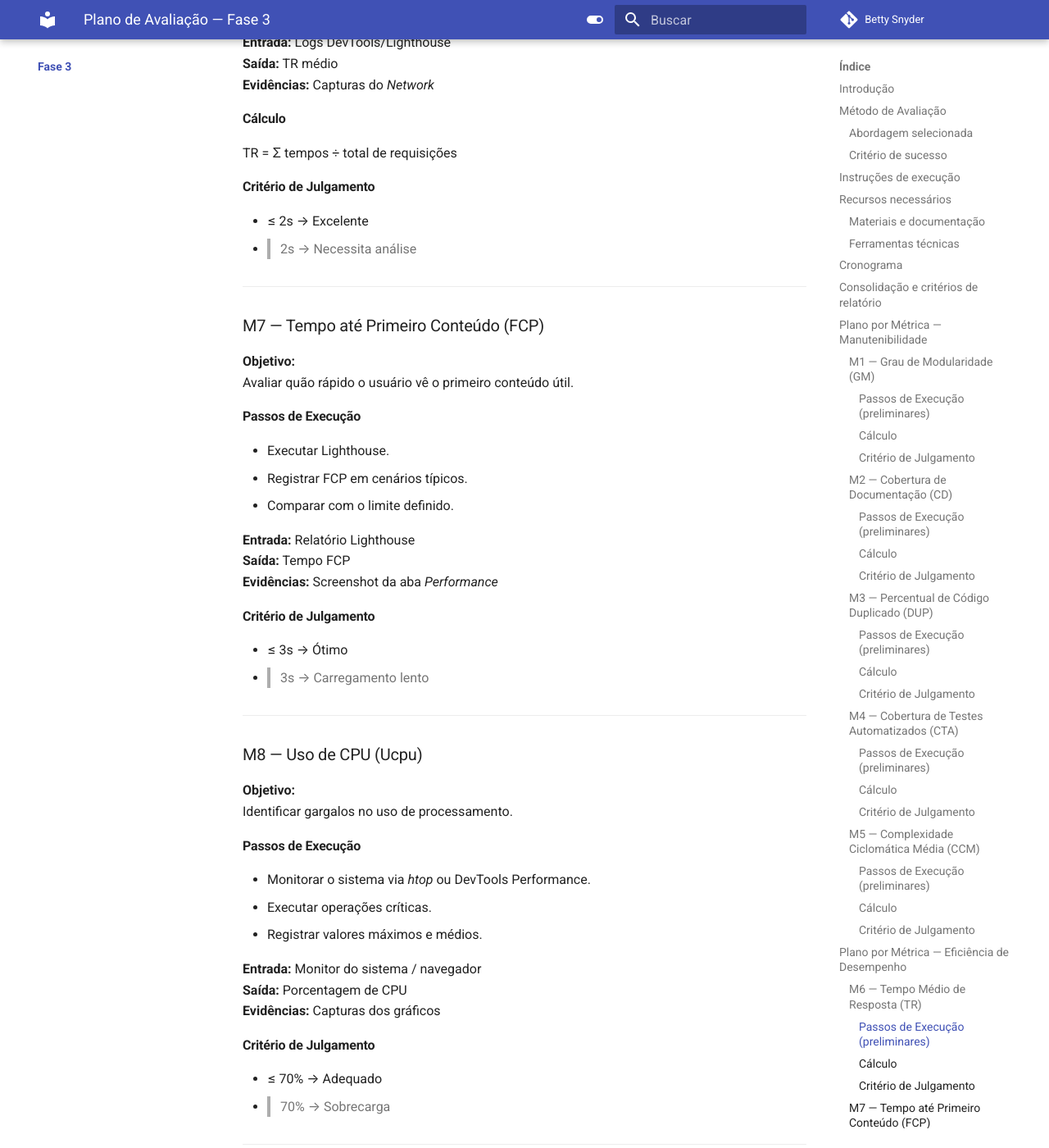
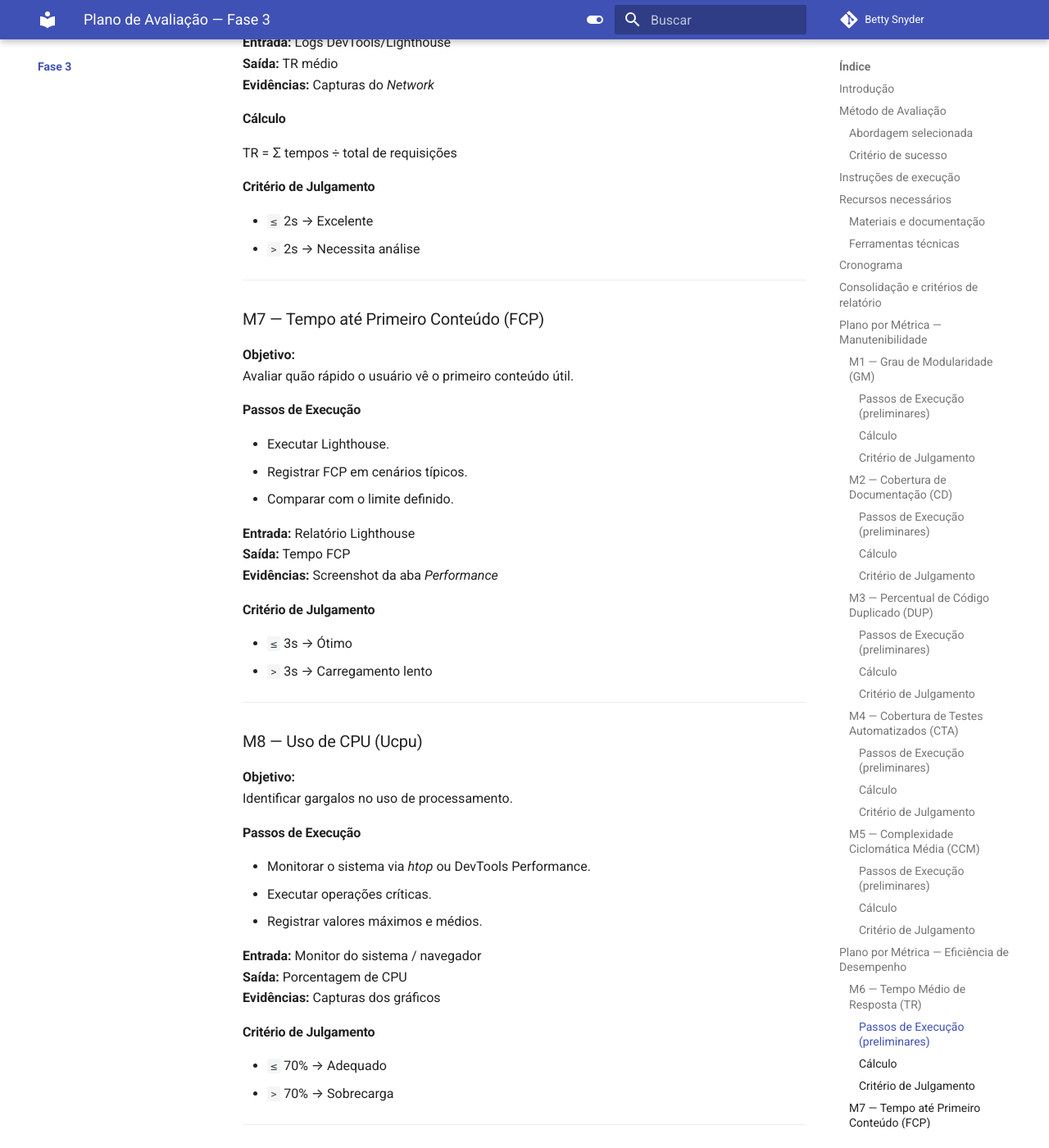
Before and after one commit to FCTE-Qualidade-de-Software-1/2025-2_T01_BETTY-SNYDER, an MkDocs documentation site: the page built from docs/Fase 3/index.md, in a window 1280 px wide and 1400 px high, scrolled down 6550 px. Shown: the whole window at 82% size. Built offline with MkDocs 1.6.1 and Material for MkDocs 9.7.7, drawn with Linux system fonts in a browser that asks for light colours; comment, search, counter and statistics services are not loaded.

Commit message:
correcao operadores das métricas

```diff
--- a/docs/Fase 3/index.md
+++ b/docs/Fase 3/index.md
@@ -216,8 +216,8 @@ Medir a velocidade de respostas das APIs e páginas.
 TR = Σ tempos ÷ total de requisições
 
 #### Critério de Julgamento
-- ≤ 2s → Excelente
-- > 2s → Necessita análise
+- `≤` 2s → Excelente
+- `>` 2s → Necessita análise
 
 ---
 
@@ -236,8 +236,8 @@ Avaliar quão rápido o usuário vê o primeiro conteúdo útil.
 **Evidências:** Screenshot da aba *Performance*
 
 #### Critério de Julgamento
-- ≤ 3s → Ótimo
-- > 3s → Carregamento lento
+- `≤` 3s → Ótimo
+- `>` 3s → Carregamento lento
 
 ---
 
@@ -256,8 +256,8 @@ Identificar gargalos no uso de processamento.
 **Evidências:** Capturas dos gráficos
 
 #### Critério de Julgamento
-- ≤ 70% → Adequado
-- > 70% → Sobrecarga
+- `≤` 70% → Adequado
+- `>` 70% → Sobrecarga
 
 ---
 
```
